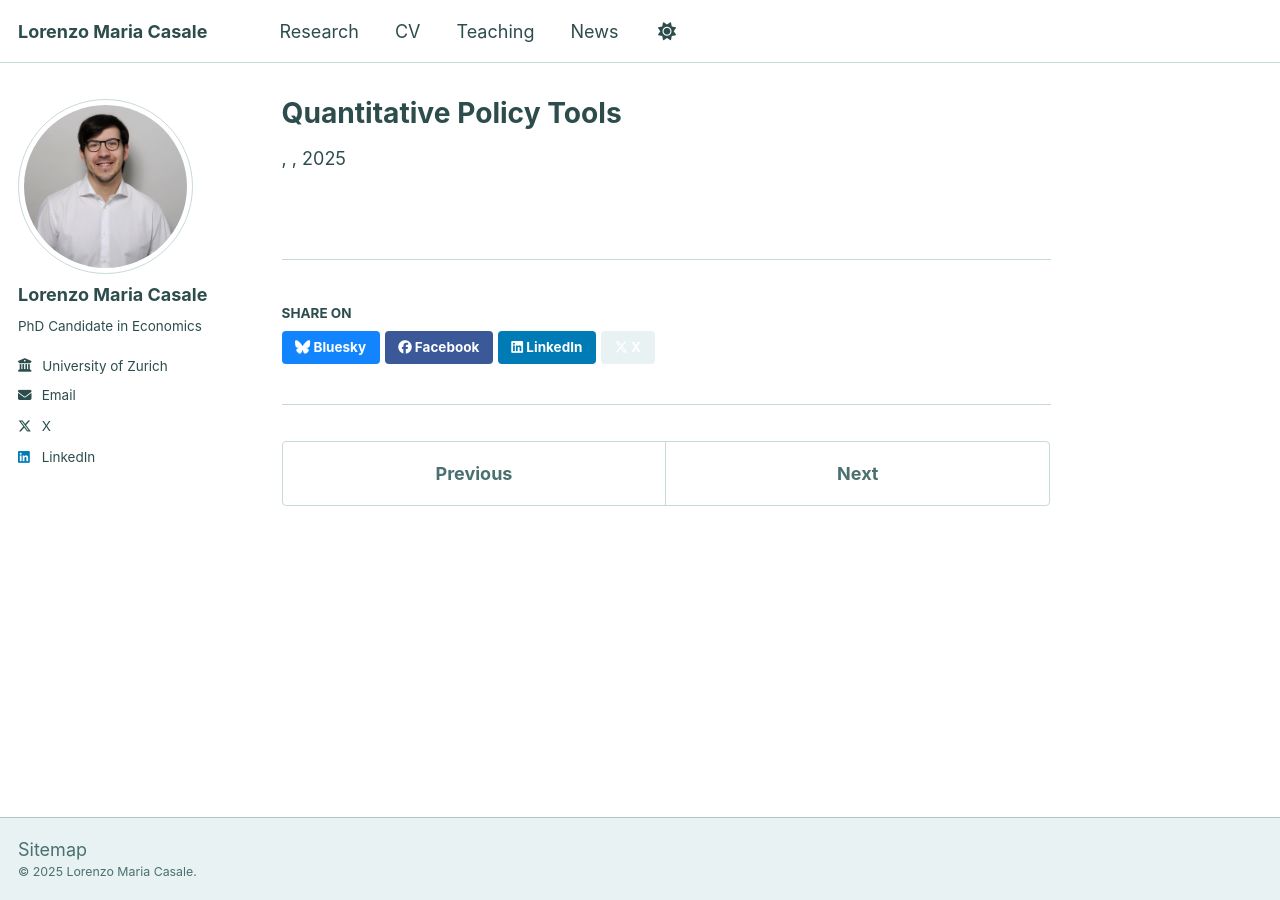
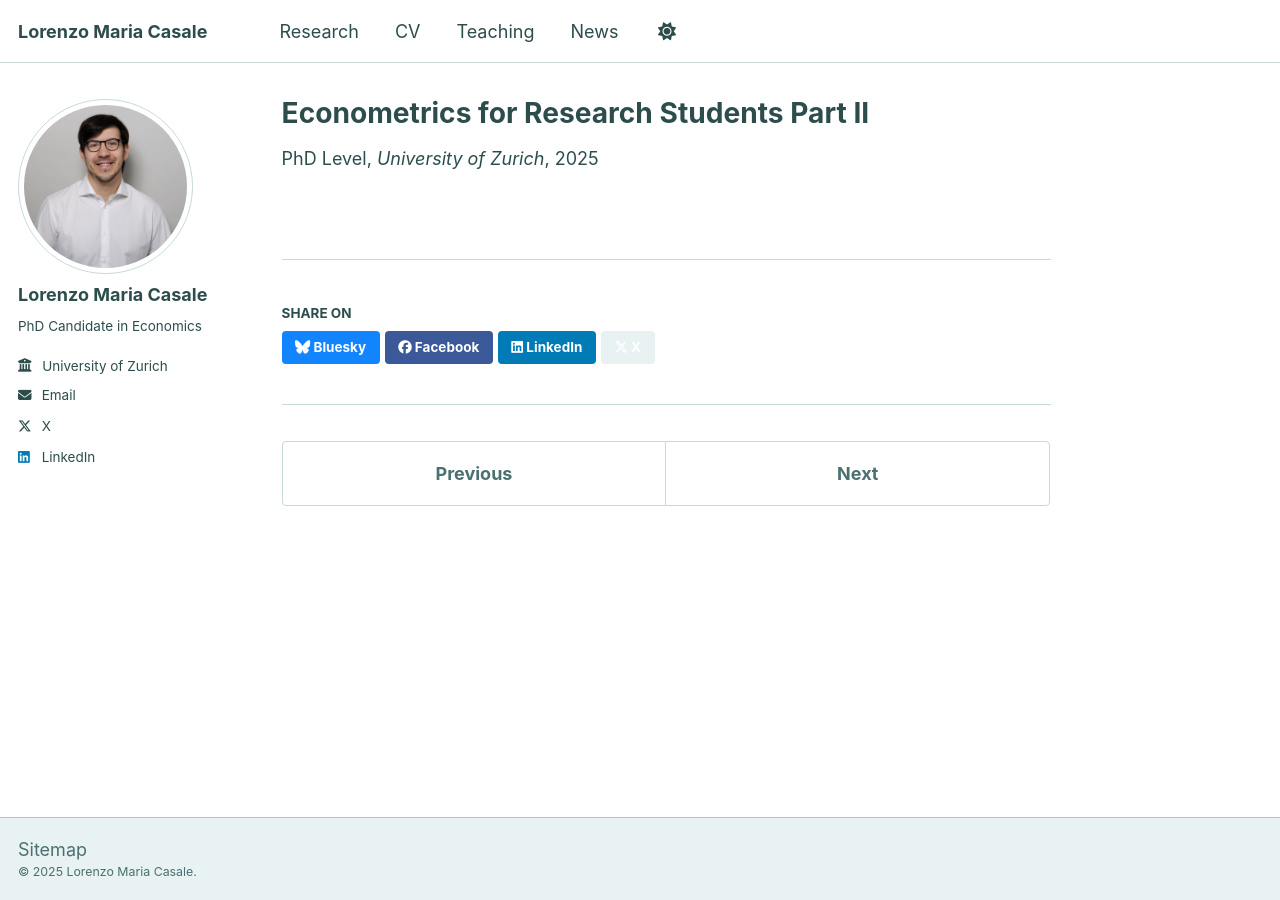
Before and after one commit to lorenzomariacasale/lorenzomariacasale.github.io, a Jekyll site: the page built from _teaching/econometrics_phd.md, in a window 1280 px wide. Built offline with Jekyll 4.4.1, drawn with Linux system fonts in a browser that asks for light colours.

Commit message:
Fifth Trial Teaching Section

```diff
--- a/_teaching/econometrics_phd.md
+++ b/_teaching/econometrics_phd.md
@@ -1,18 +1,15 @@
 ---
-title: "Quantitative Policy Tools"
-collection: teaching
-norender: true
-
+title: "Econometrics for Research Students Part II"
+type: "PhD Level"
+venue: "University of Zurich"
+excerpt: 'Instructor: Prof. <a href="https://www.econ.uzh.ch/en/people/faculty/winkelmann.html">Rainer Winkelmann'
 teaching_desc: >
   This course covers causal inference and communication of results using R...
 
 syllabi:
-  - label: "Spring Semester 2024"
-    url: "/files/syllabus_qpt_spring2024.pdf"
-  - label: "Fall Semester 2024"
-    url: "/files/syllabus_qpt_fall2024.pdf"
-
+  - label: "Spring Semester, 2025"
+    url: "/files/syllabus_phd_2025.pdf"
 evaluations:
-  - label: "Spring Semester 2024"
-    url: "/files/eval_qpt_spring2024.pdf"
+  - label: "SS2024"
+    url: "/files/evaluation_phd_ss2024.pdf"
 ---
```
